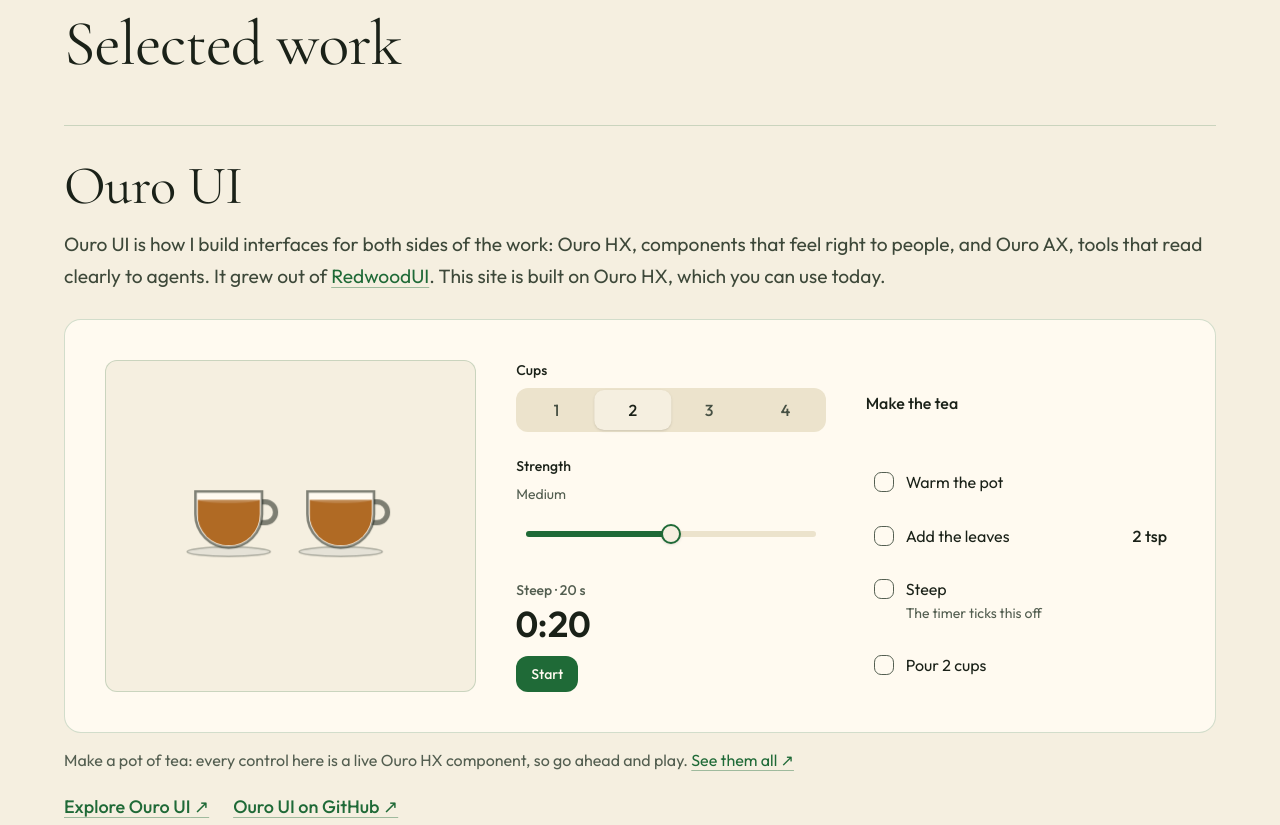
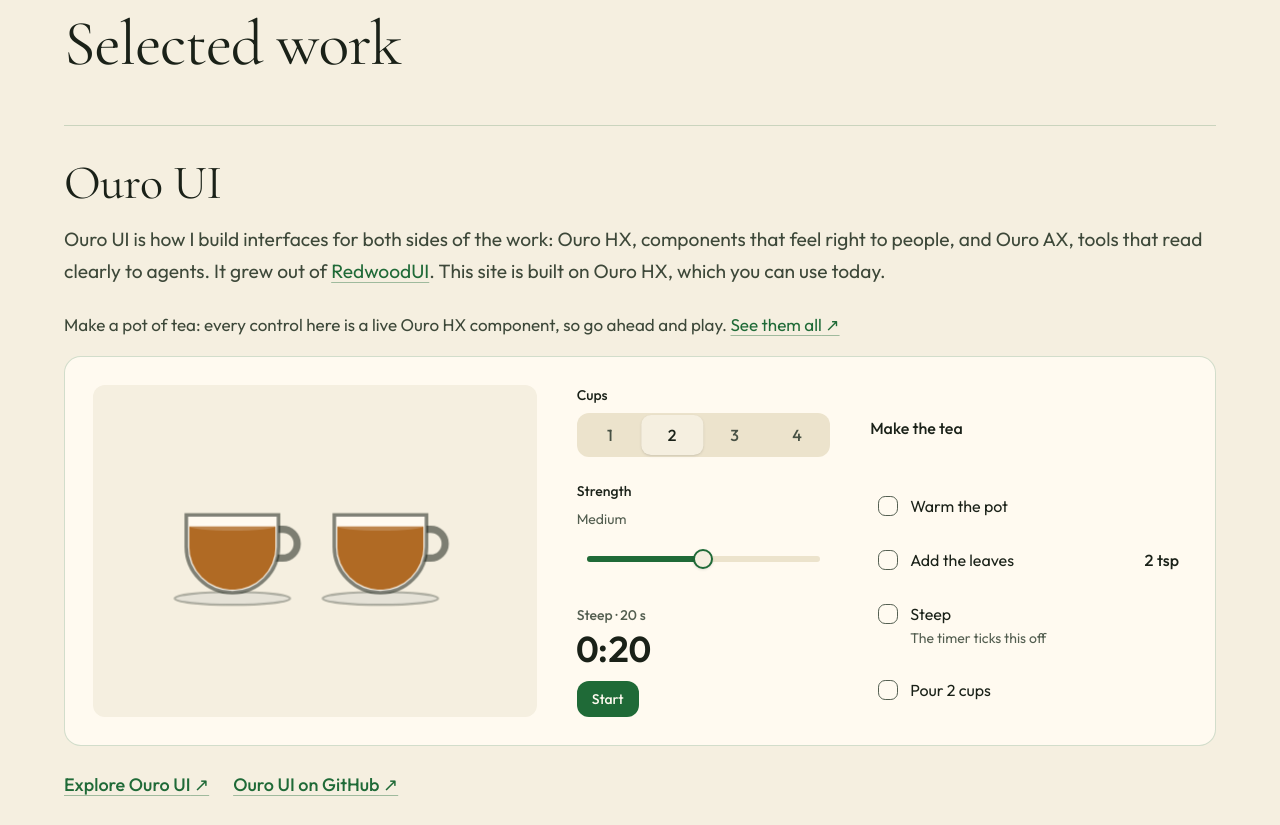
Before and after one commit to arimendelow/mendelow.me, an Astro site: page / in a window 1280 px wide. Shown: the part 1220-2045 px from the top of the page. Built offline with nearby package versions, Linux system fonts and the light colour scheme; Astro itself is replaced by a stand-in of ours.

Commit message:
Showcase: the invitation leads, steam only while it steeps, the timer resets after it ends and with Start again, a note without script; calmer card rhythm

```diff
--- a/src/components/OuroShowcase.tsx
+++ b/src/components/OuroShowcase.tsx
@@ -48,6 +48,9 @@
   const [strength, setStrength] = useState(3);
   const [done, setDone] = useState<Record<string, boolean>>({});
   const [steeping, setSteeping] = useState(false);
+  // A new key brings the timer back to its start: after it ends (its red "Time's up" has done its job once the step
+  // is ticked) and when the visitor starts again.
+  const [round, setRound] = useState(0);
   const timer = useRef<HTMLDivElement>(null);
   const { word, tea } = strengths[strength - 1]!;
   const count = Number(cups);
@@ -61,7 +64,7 @@
     const watch = new MutationObserver(sync);
     watch.observe(node, { attributes: true, attributeFilter: ["data-status"] });
     return () => watch.disconnect();
-  }, []);
+  }, [round]);
 
   const steps: ChecklistItemData[] = [
     { id: "warm", label: "Warm the pot", checked: !!done.warm },
@@ -70,12 +73,11 @@
     { id: "pour", label: count === 1 ? "Pour a cup" : `Pour ${count} cups`, checked: !!done.pour },
   ];
   const ready = steps.every((step) => step.checked);
-  const poured = !!done.pour;
 
   return (
-    <div className="showcase" data-steaming={steeping || poured ? "" : undefined}>
+    <div className="showcase" data-steaming={steeping ? "" : undefined}>
       <div className="showcase-scene">
-        <div className="showcase-cups" role="img" aria-label={`${count === 1 ? "One cup" : `${count} cups`} of ${word} tea${steeping ? ", steeping" : ""}.`}>
+        <div className="showcase-cups" role="img" aria-label={`${count === 1 ? "One cup" : `${count} cups`} of ${word} tea${steeping ? ", steeping" : ready ? ", ready" : ""}.`}>
           {Array.from({ length: count }, (_, index) => (
             <Cup key={index} index={index} tea={tea} />
           ))}
@@ -85,14 +87,26 @@
       <div className="showcase-controls">
         <SegmentedControl label="Cups" fullWidth value={cups} onValueChange={setCups} items={cupChoices} />
         <Slider label="Strength" description={`${word[0]!.toUpperCase()}${word.slice(1)}`} min={1} max={5} value={strength} onValueChange={setStrength} />
-        <Timer ref={timer} label="Steep" duration={20} onDone={() => setDone((now) => ({ ...now, steep: true }))} />
+        <Timer
+          key={round}
+          ref={timer}
+          label="Steep"
+          duration={20}
+          onDone={() => {
+            setDone((now) => ({ ...now, steep: true }));
+            window.setTimeout(() => setRound((n) => n + 1), 2500);
+          }}
+        />
       </div>
       <Checklist
         label="Make the tea"
         className="showcase-steps"
         items={steps}
         onCheckedChange={(id, checked) => setDone((now) => ({ ...now, [id]: checked }))}
-        onClearChecked={() => setDone({})}
+        onClearChecked={() => {
+          setDone({});
+          setRound((n) => n + 1);
+        }}
         clearLabel="Start again"
       />
     </div>
--- a/src/components/sections.tsx
+++ b/src/components/sections.tsx
@@ -109,10 +109,11 @@
               </p>
             </div>
             <figure className="showcase-figure">
+              <figcaption className="showcase-caption">
+                <span className="when-script">Make a pot of tea: every control here is a live Ouro HX component, so go ahead and play.</span>
+                <span className="when-no-script">This little tea set is made of live Ouro HX components, and it needs JavaScript to play.</span> <Out href="https://ui.ouroboros.bot/docs/">See them all</Out>
+              </figcaption>
               {showcase}
-              <figcaption className="showcase-caption">
-                Make a pot of tea: every control here is a live Ouro HX component, so go ahead and play. <Out href="https://ui.ouroboros.bot/docs/">See them all</Out>
-              </figcaption>
             </figure>
             <div className="card-links">
               <Out href="https://ui.ouroboros.bot/">Explore Ouro UI</Out>
--- a/src/styles/site.css
+++ b/src/styles/site.css
@@ -96,7 +96,7 @@
 /* ── Cards: open sections, not boxes; each piece of work sits under a rule ── */
 .cards { display: grid; gap: 3rem; margin-top: 2.5rem; }
 @media (min-width: 768px) { .cards { margin-top: 3rem; } }
-.card { display: grid; gap: 0.9rem; align-content: start; padding: 2rem 0 0; border-top: 1px solid var(--border); min-width: 0; }
+.card { display: grid; gap: 1rem; align-content: start; padding: 2rem 0 0; border-top: 1px solid var(--border); min-width: 0; }
 /* From 1024px a split card puts its picture beside its text. */
 @media (min-width: 1024px) {
   .card-split { grid-template-columns: var(--split-cols-wide); grid-template-rows: auto auto 1fr; column-gap: var(--split-gap); }
@@ -117,49 +117,52 @@
 .card-body { margin: 0; color: var(--ink-soft); }
 .card-body > p { margin: 0; }
 .card-body > p + p { margin-top: 0.9rem; }
-.card-links { display: flex; gap: 0.25rem 1.5rem; flex-wrap: wrap; align-items: center; font-weight: 500; margin: 0; }
+.card-links { display: flex; gap: 0.25rem 1.5rem; flex-wrap: wrap; align-items: center; font-weight: 500; margin: 0.25rem 0 0; }
 
-/* Ouro UI leads the work, with a little tea set built from live Ouro HX components to play with: the cups on a
-   table, then the controls, then the steps. One column on a phone; from 48rem the cups sit beside the steps with
-   the controls in a row under them; from 64rem the cups, the controls and the steps sit in three columns. */
-.showcase-figure { margin: 0.75rem 0 0.25rem; }
+/* Ouro UI leads the work, with a little tea set built from live Ouro HX components to play with: an invitation, then
+   the cups, the controls and the steps. One column on a phone; from 48rem the cups sit beside the steps with the
+   controls in a row under them; from 64rem the cups, the controls and the steps sit in three columns. */
+.showcase-figure { margin: 0.5rem 0 0.25rem; display: grid; gap: 1rem; }
+.showcase-caption { margin: 0; color: var(--ink-soft); font-size: 1.0625rem; }
+html:not(.js) .when-script, html.js .when-no-script { display: none; }
 .showcase {
-  display: grid; gap: 1.5rem 2rem; padding: 1.25rem;
+  display: grid; gap: 1.25rem 2rem; padding: 1rem;
   grid-template-columns: minmax(0, 1fr); grid-template-areas: "scene" "controls" "steps";
   border: 1px solid var(--border); border-radius: var(--radius-xl); background: var(--card);
 }
 @media (min-width: 48rem) {
-  .showcase { padding: 2rem; grid-template-columns: minmax(0, 1fr) minmax(0, 1fr); grid-template-areas: "scene steps" "controls controls"; }
+  .showcase { gap: 1.75rem 2rem; padding: 1.5rem; grid-template-columns: minmax(0, 1fr) minmax(0, 1fr); grid-template-areas: "scene steps" "controls controls"; }
   .showcase-controls { grid-template-columns: repeat(3, minmax(0, 1fr)); align-items: start; }
 }
 @media (min-width: 64rem) {
-  .showcase { padding: 2.5rem; column-gap: 2.5rem; grid-template-columns: minmax(0, 6fr) minmax(0, 5fr) minmax(0, 5fr); grid-template-areas: "scene controls steps"; }
+  .showcase { padding: 1.75rem; column-gap: 2.5rem; grid-template-columns: minmax(0, 7fr) minmax(0, 4fr) minmax(0, 5fr); grid-template-areas: "scene controls steps"; }
   .showcase-controls { grid-template-columns: minmax(0, 1fr); }
 }
-.showcase-scene { grid-area: scene; display: grid; align-content: center; justify-items: center; gap: 1rem; min-height: 11rem; padding: 1.5rem 1rem 1.25rem; border-radius: var(--radius-lg); background: var(--background); border: 1px solid var(--border); }
-.showcase-cups { display: flex; justify-content: center; align-items: flex-end; gap: 0.5rem; width: 100%; }
-.showcase-cup { flex: 0 1 6.5rem; min-width: 0; height: auto; overflow: visible; }
+/* The table the cups stand on: the page's own colour, inset in the card. */
+.showcase-scene { grid-area: scene; display: grid; align-content: center; justify-items: center; gap: 0.75rem; min-height: 12rem; padding: 1.5rem 1rem 1rem; border-radius: var(--radius-lg); background: var(--background); }
+.showcase-cups { display: flex; justify-content: center; align-items: flex-end; gap: 0.25rem; width: 100%; }
+.showcase-cup { flex: 0 1 9rem; min-width: 0; height: auto; overflow: visible; }
 .showcase-cup-body { fill: var(--card); stroke: color-mix(in oklab, var(--foreground) 55%, transparent); stroke-width: 2.5; }
 .showcase-handle { stroke: color-mix(in oklab, var(--foreground) 55%, transparent); }
 .showcase-saucer { fill: color-mix(in oklab, var(--foreground) 10%, var(--card)); stroke: color-mix(in oklab, var(--foreground) 30%, transparent); stroke-width: 1.5; }
-.showcase-tea { transition: fill 300ms ease; }
-.showcase-steam { stroke: color-mix(in oklab, var(--muted-foreground) 70%, transparent); opacity: 0; transition: opacity 400ms ease; }
-[data-steaming] .showcase-steam { opacity: 0.8; }
-.showcase-controls { grid-area: controls; display: grid; gap: 1.5rem; align-content: start; }
+.showcase-steam { stroke: color-mix(in oklab, var(--muted-foreground) 70%, transparent); opacity: 0; }
+[data-steaming] .showcase-steam { opacity: 0.85; }
+.showcase-controls { grid-area: controls; display: grid; gap: 1.25rem; align-content: start; }
+@media (min-width: 48rem) { .showcase-controls { gap: 1.5rem 2rem; } }
 .showcase-steps { grid-area: steps; }
 .showcase-celebrate { min-height: 2rem; }
-.showcase-caption { margin: 0.9rem 0 0; color: var(--muted-foreground); font-size: 1rem; }
 @media (prefers-reduced-motion: no-preference) {
   .showcase-cup { animation: showcase-cup-in 420ms var(--ouro-ease-spring, cubic-bezier(0.34, 1.56, 0.64, 1)) both; transform-origin: 50% 95%; }
+  .showcase-steam { transition: opacity 400ms ease; }
   .showcase-steam path { animation: showcase-steam 2.4s ease-in-out infinite; transform-box: fill-box; transform-origin: 50% 100%; }
   .showcase-steam path:nth-child(2) { animation-delay: -0.8s; }
   .showcase-steam path:nth-child(3) { animation-delay: -1.6s; }
-  .showcase-tea { transition: fill 300ms ease, transform 300ms ease; }
+  .showcase-tea { transition: fill 300ms ease; }
 }
 @keyframes showcase-cup-in { from { opacity: 0; transform: translateY(0.5rem) scale(0.7); } to { opacity: 1; transform: none; } }
 @keyframes showcase-steam { 0% { opacity: 0; transform: translateY(4px) scaleY(0.8); } 40% { opacity: 1; } 100% { opacity: 0; transform: translateY(-6px) scaleY(1.05); } }
 .lead-title { font-size: 2.6rem; }
-@media (min-width: 768px) { .lead-title { font-size: 3.4rem; } }
+@media (min-width: 768px) { .lead-title { font-size: 3rem; } }
 .lead-body { font-size: 1.2rem; }
 
 /* Spoonjoy: the recipe capture, cut to the card's shape, fills its frame from the top. */
```
Also changed, not shown: .github/workflows/proof.yml.
